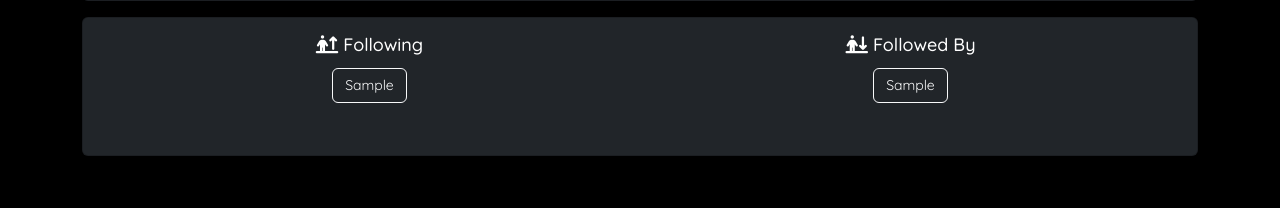
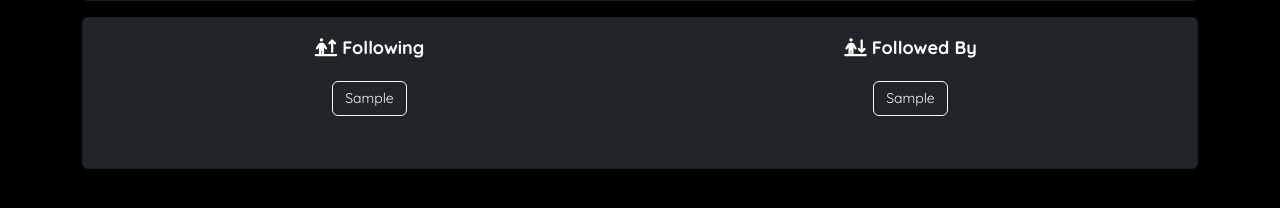
Before and after one commit to MichaelSturgeon/Foresight, a Django app: page /profile_page/1 in a window 1280 px wide, after a click that opens the changed part. Shown: the part 226-434 px from the top of the page. Run offline with Django 4.2, Linux system fonts and the light colour scheme; the visitor is signed in with stand-in values (Sample User, id 1); data comes from the database, SQL or seed files in the repository; data that the repository does not hold is empty; some libraries are stand-ins or nearby versions.

Commit message:
Amend site headings so they dont appear empty when validatinging code

```diff
--- a/social/templates/social/edit_post.html
+++ b/social/templates/social/edit_post.html
@@ -8,6 +8,7 @@
 {% block content %}
 <!-- edit_post.html content starts here -->
 <div class="container mt-5">
+    <h1 class="hidden">Edit Post</h1>
     <div class="row">
         <div class="col-12">
             <!-- Post being edited -->
@@ -26,7 +27,7 @@
                     <!-- Post Author -->
                     <div class="col-10 text-center">
                         <a class="btn btn-dark " href="{% url 'profile_page' post.user.id %}">
-                            <h5 class="card-title text-capitalize font-weight-bold">{{post.user}}</h5>
+                            <p class="card-title text-capitalize font-weight-bold">{{post.user}}</p>
                         </a>
                     </div>
                 </div>
@@ -83,7 +84,7 @@
                     </div>
                     <!-- User Username -->
                     <div class="col-10 text-center">
-                        <h5 class="card-title text-capitalize font-weight-bold">{{ user.username }}</h5>
+                        <p class="card-title text-capitalize font-weight-bold heading">{{ user.username }}</p>
                     </div>
                     <div class="card-body">
                         <!-- Post Form -->
--- a/social/templates/social/profile_list.html
+++ b/social/templates/social/profile_list.html
@@ -7,6 +7,7 @@
 {% block content %}
 <!-- profile_list.html content starts here -->
 <div class="container mt-5">
+    <h1 class="hidden">Socialize</h1>
     <div class="row">
         {% for profile in profiles %}
         <div class="col-12 col-sm-12 col-md-6 col-lg-4">
@@ -27,8 +28,8 @@
                         <div class="row mb-3">
                             <div class="col">
                                 <a class="btn btn-dark" href="{% url 'profile_page' profile.user.id %}">
-                                    <h5 class="card-title text-capitalize ">
-                                        {{ profile.user.username }}</h5>
+                                    <p class="card-title text-capitalize heading">
+                                        {{ profile.user.username }}</p>
                                 </a>
                             </div>
                         </div>
--- a/social/templates/social/profile_page.html
+++ b/social/templates/social/profile_page.html
@@ -9,6 +9,7 @@
 <!-- profile_page.html content starts here -->
 {% if profile_page %}
 <div class="container mt-5">
+    <h1 class="hidden">Profile</h1>
     <div class="row">
         <div class="col">
             <!-- Profile Page Header -->
@@ -66,7 +67,7 @@
                         <!-- List of Follows -->
                         <div class="row">
                             <div class="col">
-                                <h5><i class="fa-solid fa-person-arrow-up-from-line"></i> Following</h5>
+                                <p class="heading"><i class="fa-solid fa-person-arrow-up-from-line"></i> Following</p>
                             </div>
                         </div>
                         <div class="row">
@@ -82,7 +83,8 @@
                         <!-- List of Following -->
                         <div class="row">
                             <div class="col">
-                                <h5><i class="fa-solid fa-person-arrow-down-to-line"></i> Followed By</h5>
+                                <p class="heading"><i class="fa-solid fa-person-arrow-down-to-line"></i> Followed By
+                                </p>
                             </div>
                         </div>
                         <div class="row">
@@ -118,7 +120,7 @@
                     <!-- Post Author -->
                     <div class="col-8 col-sm-9 text-center">
                         <a class="btn btn-dark" href="{% url 'profile_page' post.user.id %}">
-                            <h5 class="card-title text-capitalize ">{{post.user}}</h5>
+                            <p class="card-title text-capitalize heading">{{post.user}}</p>
                         </a>
                     </div>
                     <div class="col-2 col-sm-1">
@@ -183,7 +185,7 @@
     <div class="modal-dialog modal-dialog-centered">
         <div class="modal-content text-bg-dark">
             <div class="modal-header">
-                <h5 class="modal-title" id="deleteModalLabel">Confirm Deletion</h5>
+                <p class="modal-title heading" id="deleteModalLabel">Confirm Deletion</p>
                 <button type="button" class="btn-close" data-bs-dismiss="modal" aria-label="Close"></button>
             </div>
             <!-- Modal Text -->
@@ -205,7 +207,7 @@
     <div class="modal-dialog modal-dialog-centered">
         <div class="modal-content text-bg-dark">
             <div class="modal-header">
-                <h5 class="modal-title" id="profileImageModalLabel">Select A Profile Image To Upload</h5>
+                <p class="modal-title heading" id="profileImageModalLabel">Select A Profile Image To Upload</p>
                 <button type="button" class="btn-close" data-bs-dismiss="modal" aria-label="Close"></button>
             </div>
             <!-- Upload Button/ Form -->
--- a/static/css/style.css
+++ b/static/css/style.css
@@ -5,13 +5,21 @@ body {
     font-size: 15px;
 }
 
-h5,
+.heading {
+    font-weight: bold;
+}
+
+.heading,
 i {
     font-size: 18px;
 }
 
 .btn {
     font-size: 14px;
+}
+
+.hidden {
+    display: none;
 }
 
 /* base.html styles */
```
Also changed, not shown: social/templates/social/index.html (+4 -3 lines), 3 other files.
